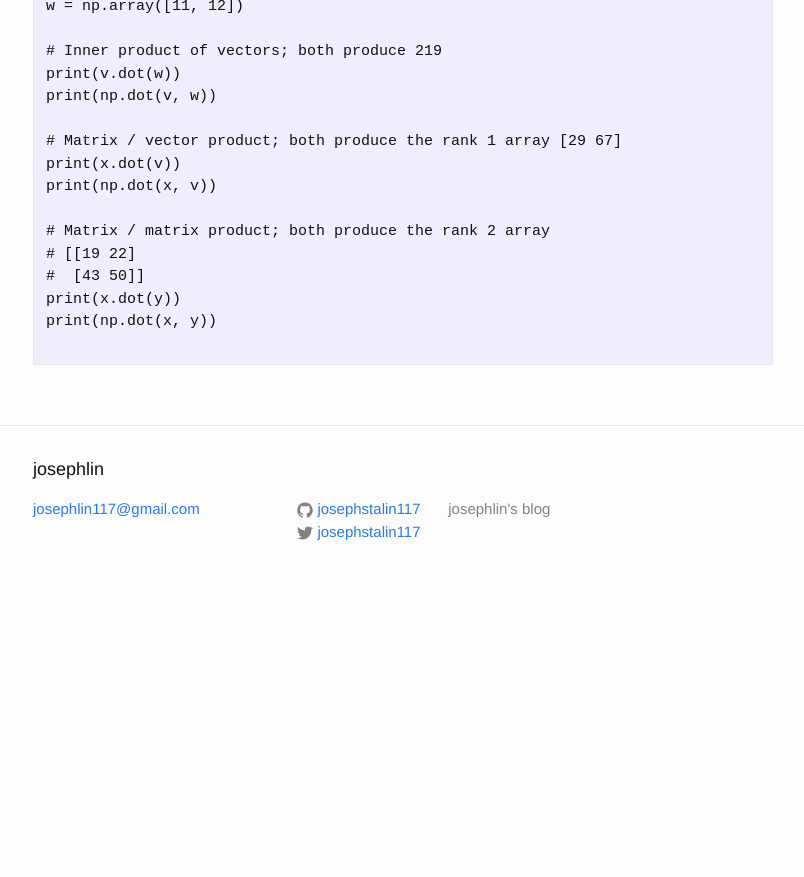
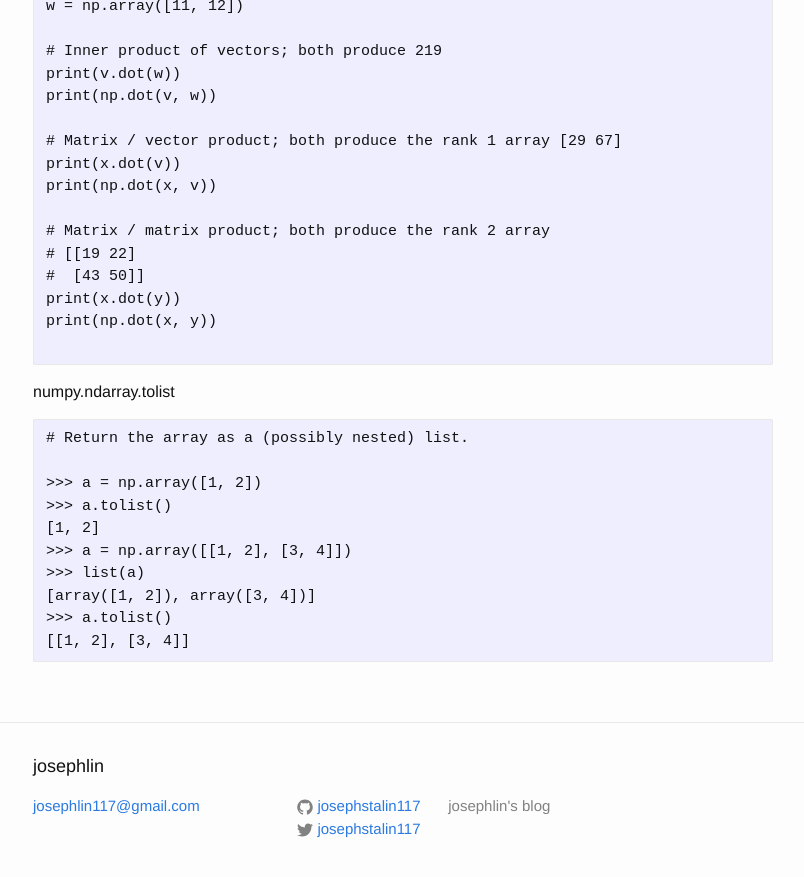
Before and after one commit to josephstalin117/josephstalin117.github.io, a Jekyll site: the page built from _posts/2018-3-3-numpy.markdown, in a window 1280 px wide and 900 px high, scrolled down 11223 px. Shown: the top 877 px of the window, without its empty margins (237-1041 px from the left). Built offline with Jekyll 4.4.1, drawn with Linux system fonts in a browser that asks for light colours; before the commit the page ends 11826 px from its top, so only the background shows below that.

Commit message:
add numpy tolist & add pandas series to np.array

````diff
--- a/_posts/2018-3-13-pandas.markdown
+++ b/_posts/2018-3-13-pandas.markdown
@@ -372,6 +372,9 @@ daily_data = daily_groups.sum()
 # Convert a NumPy array to a Pandas series
 np_array = np.array([10, 20, 30, 40, 50])
 new_series = pd.Series(np_array)
+
+# Convert series to numpy array
+np_array = series.values
 ```
 
 data analysis
--- a/_posts/2018-3-3-numpy.markdown
+++ b/_posts/2018-3-3-numpy.markdown
@@ -525,3 +525,17 @@ print(x.dot(y))
 print(np.dot(x, y))
 
 ```
+
+numpy.ndarray.tolist
+```
+# Return the array as a (possibly nested) list.
+
+>>> a = np.array([1, 2])
+>>> a.tolist()
+[1, 2]
+>>> a = np.array([[1, 2], [3, 4]])
+>>> list(a)
+[array([1, 2]), array([3, 4])]
+>>> a.tolist()
+[[1, 2], [3, 4]]
+```
````
